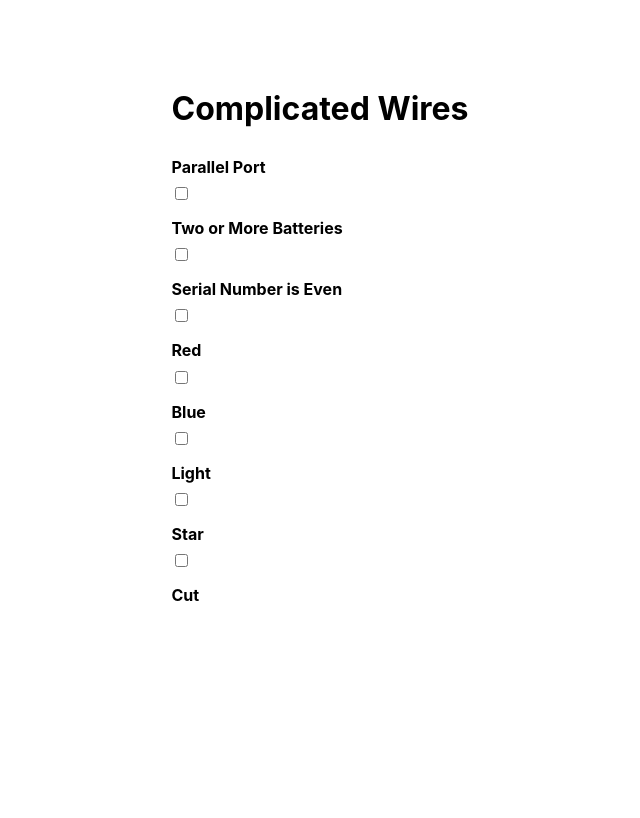
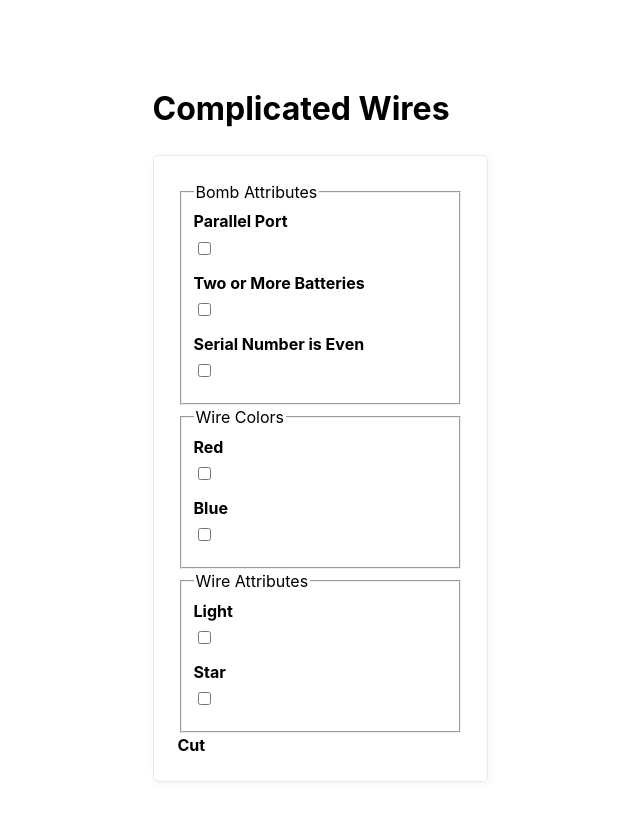
Before and after one commit to johnvinh/ktanehelper, a SvelteKit app: page / in a window 1280 px wide. Shown: the top 818 px of the page, without its empty margins (320-960 px from the left). Built offline with nearby package versions, Linux system fonts and the light colour scheme.

Commit message:
Change HTML

```diff
--- a/src/routes/+page.svelte
+++ b/src/routes/+page.svelte
@@ -72,6 +72,10 @@
 
 <main>
     <h1>Complicated Wires</h1>
+    <section>
+        <form>
+            <fieldset>
+                <legend>Bomb Attributes</legend>
                 <div>
                     <label for="parallelPort">Parallel Port</label>
                     <input type="checkbox" bind:checked={parallelPort} id="parallelPort">
@@ -84,6 +88,9 @@
                     <label for="serialNumberIsEven">Serial Number is Even</label>
                     <input type="checkbox" bind:checked={serialNumberIsEven} id="serialNumberIsEven">
                 </div>
+            </fieldset>
+            <fieldset>
+                <legend>Wire Colors</legend>
                 <div>
                     <label for="red">Red</label>
                     <input type="checkbox" bind:checked={red} id="red">
@@ -92,15 +99,23 @@
                     <label for="blue">Blue</label>
                     <input type="checkbox" bind:checked={blue} id="blue">
                 </div>
+            </fieldset>
+            <fieldset>
+                <legend>Wire Attributes</legend>
+
                 <div>
                     <label for="light">Light</label>
                     <input type="checkbox" bind:checked={light} id="light">
                 </div>
+
                 <div>
                     <label for="star">Star</label>
                     <input type="checkbox" bind:checked={star} id="star">
                 </div>
+            </fieldset>
             <strong id="result">
                 {result ? 'Cut' : 'Do Not Cut'}
             </strong>
+        </form>
+    </section>
 </main>
```
Lines whose indentation alone changed are shown as unchanged.
